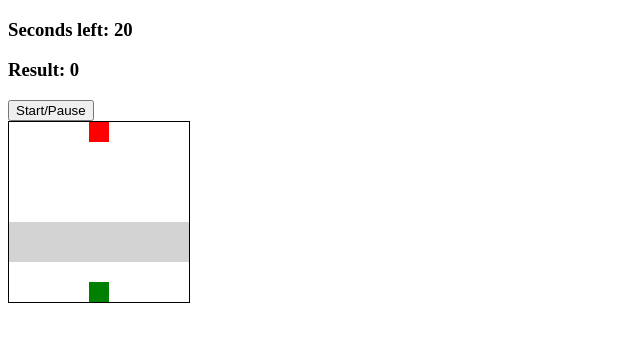
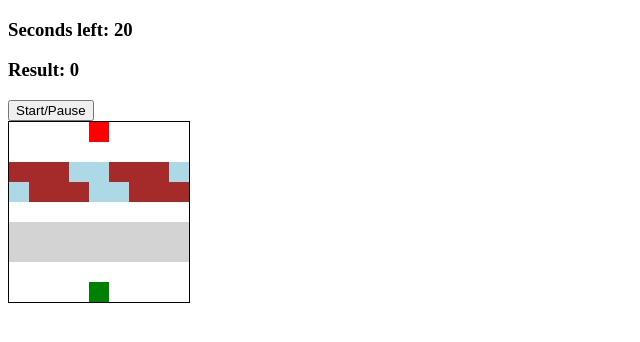
Before and after one commit to g-priime/frogger, a plain HTML site: page index.html in a window 1280 px wide. Shown: the whole page, without its empty margins (0-640 px from the left). Drawn offline with Linux system fonts and the light colour scheme.

Commit message:
Update index.html

```diff
--- a/index.html
+++ b/index.html
@@ -30,24 +30,24 @@
         <div></div>
         <div></div>
         <div></div>
-        <div class="log-left"></div>
-        <div class="log-left"></div>
-        <div class="log-left"></div>
-        <div class="log-left"></div>
-        <div class="log-left"></div>
-        <div class="log-left"></div>
-        <div class="log-left"></div>
-        <div class="log-left"></div>
-        <div class="log-left"></div>
-        <div class="log-right"></div>
-        <div class="log-right"></div>
-        <div class="log-right"></div>
-        <div class="log-right"></div>
-        <div class="log-right"></div>
-        <div class="log-right"></div>
-        <div class="log-right"></div>
-        <div class="log-right"></div>
-        <div class="log-right"></div>
+        <div class="log-left l1"></div>
+        <div class="log-left l2"></div>
+        <div class="log-left l3"></div>
+        <div class="log-left l4"></div>
+        <div class="log-left l5"></div>
+        <div class="log-left l1"></div>
+        <div class="log-left l2"></div>
+        <div class="log-left l3"></div>
+        <div class="log-left l4"></div>
+        <div class="log-right l5"></div>
+        <div class="log-right l1"></div>
+        <div class="log-right l2"></div>
+        <div class="log-right l3"></div>
+        <div class="log-right l4"></div>
+        <div class="log-right l5"></div>
+        <div class="log-right l1"></div>
+        <div class="log-right l2"></div>
+        <div class="log-right l3"></div>
         <div></div>
         <div></div>
         <div></div>
```
